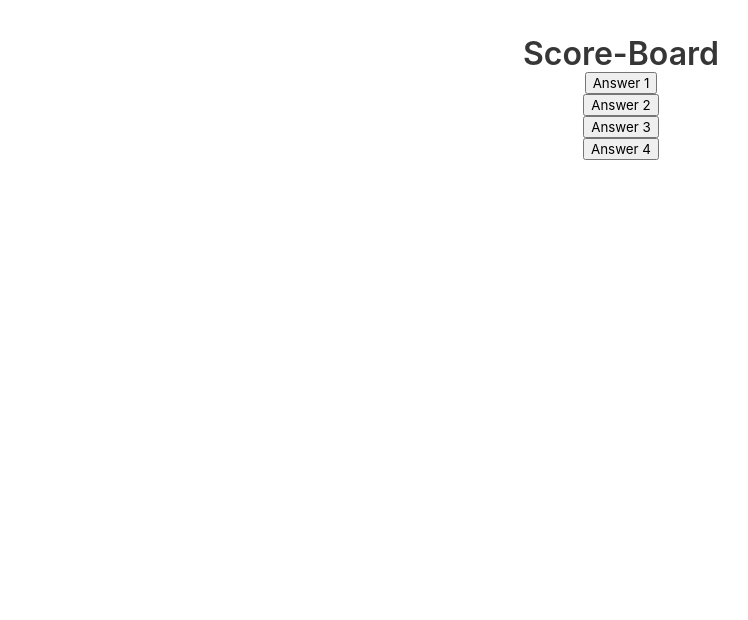
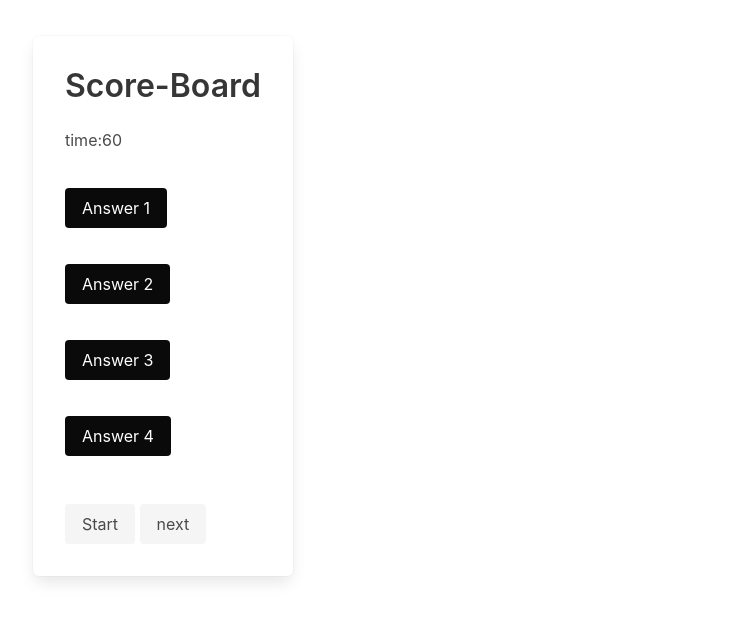
Before and after one commit to hasherlaws18/coding-quiz, a plain HTML site: page index.html in a window 1280 px wide. Shown: the whole page, without its empty margins (19-767 px from the left). Drawn offline with nearby package versions, Linux system fonts and the light colour scheme.

Commit message:
added new changes to javascript

```diff
--- a/index.html
+++ b/index.html
@@ -8,25 +8,41 @@
   </head>
   <body>
   <section class="section">
-    <div class="container">
-      <div class="columns is-justify-content-center">
+    <div id='question-container' class="container">
+      <div class="columns">
+      <div class="box">
+      <div class="column is-justify-content-center">
       <h1 class="title">
         Score-Board
       </h1>
       </div>
-    <div class="columns is-justify-content-center">
-      <button class="btn">Answer 1</button>
+      <div class="timer column is-justify-content-center">
+        <p id="timerdisplay">time:60</p>
     </div>
-    <div class="columns is-justify-content-center">
-      <button class="btn">Answer 2</button>
+    <div  id= 'answers' class="Answer-container">
+    <div class="column is-justify-content-center">
+      <button class="button is-black mt-3">Answer 1</button>
     </div>
-    <div class="columns is-justify-content-center">
-      <button class="btn">Answer 3</button>
+    <div class="column is-justify-content-center">
+      <button class="button is-black mt-3">Answer 2</button>
     </div>
-    <div class="columns is-justify-content-center">
-      <button class="btn">Answer 4</button>
+    <div class="column is-justify-content-center">
+      <button class="button is-black mt-3">Answer 3</button>
+    </div>
+    <div class="column is-justify-content-center">
+      <button class="button is-black mt-3">Answer 4</button>
+      </div>
+      </div>
+      <div class="controls">
+        <div class="column is-justify-content-center mt-3">
+        <button id="start-btn" class="button is-light mt-3">Start</button>
+        <button id="next-btn" class="button is-light mt-3">next</button>
+        </div>
+      </div>
     </div>
     </div>
+    </div>
+  </div>
   </section>
 
   </body>
```
Also changed, not shown: assets/script.js (+19 -0 lines).
